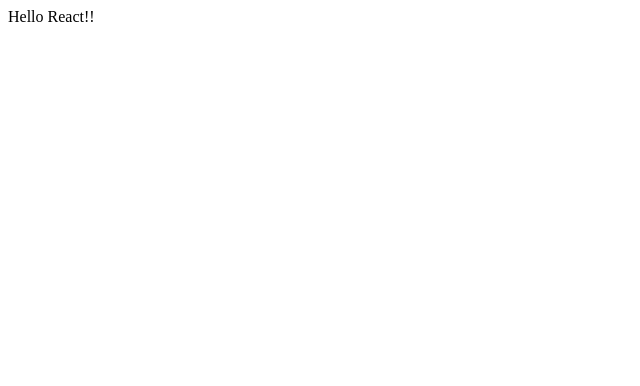
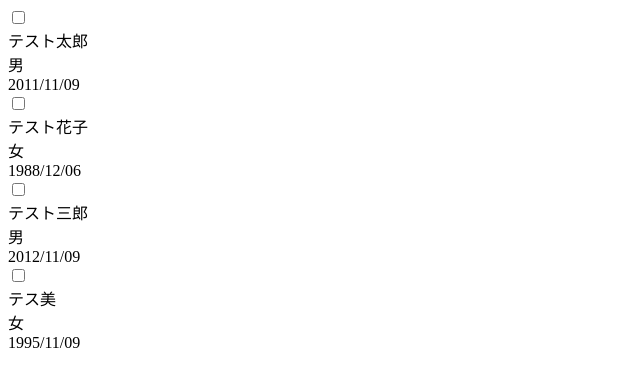
Before and after one commit to 8845musign/accessible-data-grid, a React app: page / in a window 1280 px wide. Shown: the whole page, without its empty margins (0-640 px from the left). Built offline with nearby package versions, Linux system fonts and the light colour scheme.

Commit message:
add code from codepen

```diff
--- a/public/index.html
+++ b/public/index.html
@@ -4,7 +4,6 @@
 <head>
   <meta charset="utf-8">
   <title>Data Grid</title>
-  <link rel="stylesheet" href="/bundle.css">
 </head>
 
 <body>
--- /dev/null
+++ b/src/Grid/Cell.js
@@ -0,0 +1,17 @@
+import React from 'react'
+
+import { createChildId } from './util'
+
+export default class Cell extends React.Component {
+  constructor(props) {
+    super(props)
+
+    this.state = {
+      cellId: createChildId(this.props.parentId, this.props.index)
+    }
+  }
+
+  render() {
+    return (<div id={this.state.cellId} tabIndex={-1} className="cell">{this.props.row[this.props.column.key]}</div>)
+  }
+}
--- /dev/null
+++ b/src/Grid/Row.js
@@ -0,0 +1,35 @@
+import React from 'react'
+
+import Cell from './Cell'
+import { createChildId } from './util'
+
+export default class Row extends React.Component {
+  constructor(props) {
+    super(props)
+
+    this.state = {
+      rowId: createChildId(this.props.parentId, this.props.index)
+    }
+  }
+
+  renderCell(column, index) {
+    return <Cell column={column} row={this.props.row} parentId={this.state.rowId} index={index} key={this.props.columns.key} />
+  }
+
+  renderCheckbox() {
+    return (
+      <div className="cell">
+        <input aria-labelledby={createChildId(this.state.rowId, 1)} type="checkbox" tabIndex={-1} />
+      </div>
+    )
+  }
+
+  render() {
+    return (
+      <div className="row" id={`${this.state.rowId}`}>
+        {this.renderCheckbox()}
+        {this.props.columns.map(this.renderCell.bind(this))}
+      </div>
+    )
+  }
+}
--- /dev/null
+++ b/src/Grid/index.js
@@ -0,0 +1,26 @@
+import React from 'react'
+
+import Row from './Row'
+import Cell from './Cell'
+
+export default class Grid extends React.Component {
+  constructor(props) {
+    super(props)
+
+    this.state = {
+      gridId: new Date().getTime()
+    }
+  }
+
+  renderRow(row, index) {
+    return <Row parentId={this.state.gridId} row={row} key={row.id} index={index} columns={this.props.columns} />
+  }
+
+  render() {
+    return (
+      <div role="grid" className="grid">
+        {this.props.data.map(this.renderRow.bind(this))}
+      </div>
+    )
+  }
+}
--- /dev/null
+++ b/src/Grid/util.js
@@ -0,0 +1,3 @@
+export const createChildId = (parentId, index) => {
+  return `${parentId}_${index}`
+}
--- a/src/main.js
+++ b/src/main.js
@@ -1,7 +1,44 @@
-import React from 'react';
-import ReactDOM from 'react-dom';
+import React from 'react'
+import ReactDOM from 'react-dom'
+
+import Grid from './Grid'
+
+const data = [
+  {
+    id: 'id1',
+    name: 'テスト太郎',
+    sex: '男',
+    birth: '2011/11/09'
+  },
+  {
+    id: 'id2',
+    name: 'テスト花子',
+    sex: '女',
+    birth: '1988/12/06'
+  },
+  {
+    id: 'id3',
+    name: 'テスト三郎',
+    sex: '男',
+    birth: '2012/11/09'
+  },
+  {
+    id: 'id4',
+    name: 'テス美',
+    sex: '女',
+    birth: '1995/11/09'
+  },
+];
+
+const columns = [
+  { key: "name", label: "名前" },
+  { key: "sex", label: "性別", options: ["男", "女"] },
+  { key: "birth", label: "生年月日" },
+]
 
 ReactDOM.render(
-  <div>Hello React!!</div>,
+  <div>
+    <Grid data={data} columns={columns} />
+  </div>,
   document.getElementById('app')
 );
```
